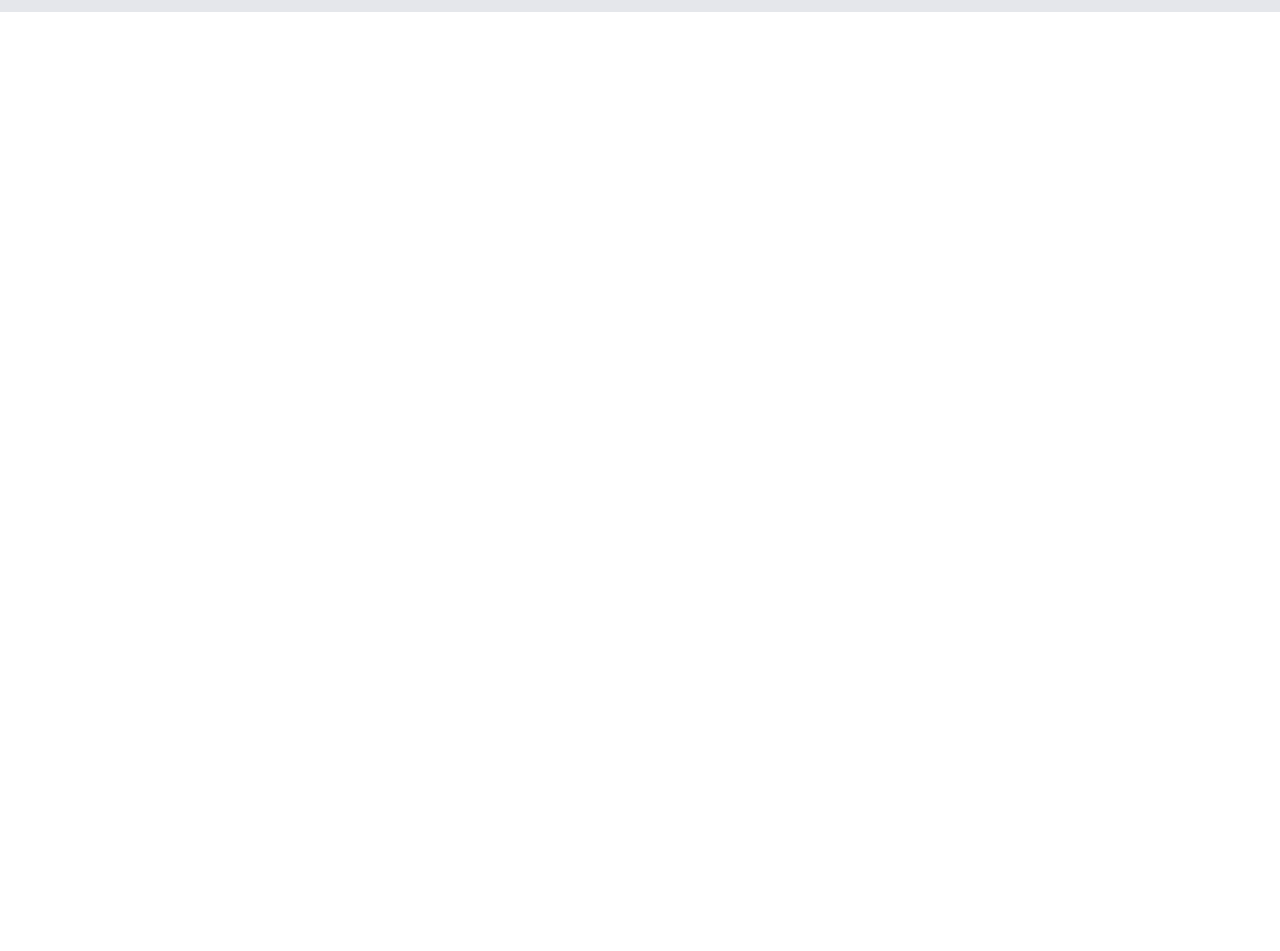
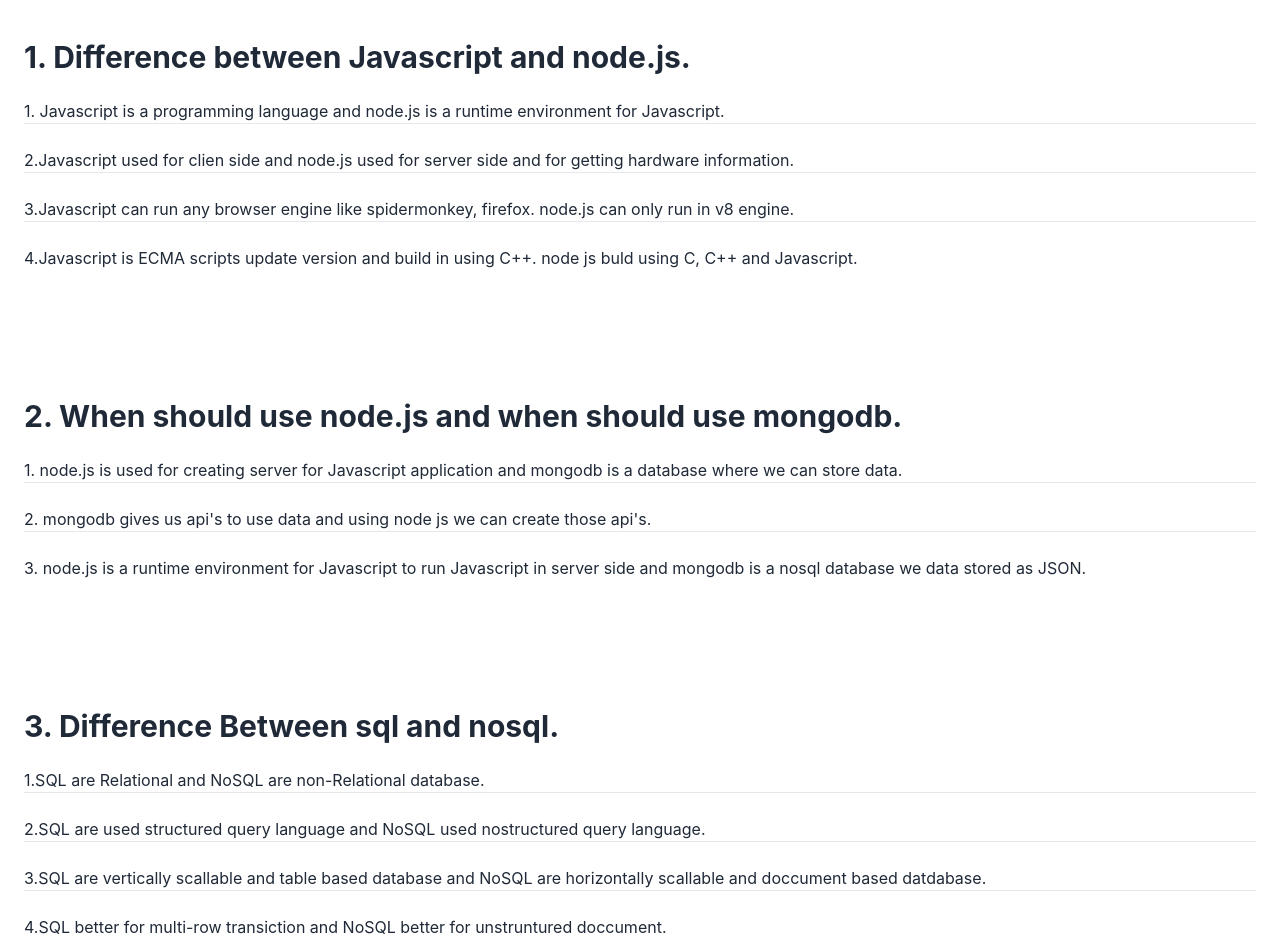
Before and after one commit to Neamul01/Gadget-hub-client, a React (Create React App) app: page /blogs in a window 1280 px wide. Shown: the part 161-1112 px from the top of the page. Before the commit the page ends 800 px from the top, so only its background shows below. Built offline with nearby package versions, Linux system fonts and the light colour scheme; no server answers; what tw-elements would draw is missing.

Commit message:
question ans done

```diff
--- a/src/components/Blogs/Blogs.js
+++ b/src/components/Blogs/Blogs.js
@@ -2,8 +2,81 @@ import React from 'react';
 
 const Blogs = () => {
     return (
-        <div>
-            <h2>This is blog section</h2>
+        <div className="container mb-24 mt-12 px-6 mx-auto">
+            <h1 className="font-bold text-3xl mb-12 text-blue-500">Questions Answer :</h1>
+            {/* first question ans */}
+            <section className="mb-32 text-gray-800 text-left">
+                <h1 className="font-bold text-3xl mb-6">1. Difference between Javascript and node.js.</h1>
+                <div>
+                    <p >
+                        1. Javascript is a programming language and node.js is a runtime environment for Javascript.
+                    </p>
+                    <hr /><br />
+                    <p >
+                        2.Javascript used for clien side and node.js used for server side and for getting hardware information.
+                    </p>
+                    <hr /><br />
+                    <p >
+                        3.Javascript can run any browser engine like spidermonkey, firefox. node.js can only run in v8 engine.
+                    </p>
+                    <hr /><br />
+                    <p >
+                        4.Javascript is ECMA scripts update version and build in using C++. node js buld using C, C++ and Javascript.
+                    </p>
+                </div>
+            </section>
+
+            {/* second question ans  */}
+            <section className="mb-32 text-gray-800 text-left">
+                <h1 className="font-bold text-3xl mb-6">2. When should use node.js and when should use mongodb.</h1>
+                <div>
+                    <p >
+                        1. node.js is used for creating server for Javascript application and mongodb is a database where we can store data.
+                    </p>
+                    <hr /><br />
+                    <p >
+                        2. mongodb gives us api's to use data and using node js we can create those api's.
+                    </p>
+                    <hr /><br />
+                    <p >
+                        3. node.js is a runtime environment for Javascript to run Javascript in server side and mongodb is a nosql database we data stored as JSON.
+                    </p>
+                </div>
+            </section>
+
+            {/* third question ans  */}
+            <section className="mb-32 text-gray-800 text-left">
+                <h1 className="font-bold text-3xl mb-6">3. Difference Between sql and nosql.</h1>
+                <div>
+                    <p >
+                        1.SQL are Relational and NoSQL are non-Relational database.
+                    </p>
+                    <hr /><br />
+                    <p >
+                        2.SQL are used structured query language and NoSQL used nostructured query language.
+                    </p>
+                    <hr /><br />
+                    <p >
+                        3.SQL are vertically scallable and table based database and NoSQL are horizontally scallable and doccument based datdabase.
+                    </p>
+                    <hr /><br />
+                    <p >
+                        4.SQL better for multi-row transiction and NoSQL better for unstruntured doccument.
+                    </p>
+                </div>
+            </section>
+
+            {/* forth question ans */}
+            <section className="mb-32 text-gray-800 text-left">
+                <h1 className="font-bold text-3xl mb-6">4. What is the purpose of jwt and what does it work.</h1>
+                <p>
+                    jwt(JSON Web Token) is an open standard. It is used for authentication. To give data right person and take data safe we use jwt token. <br />
+                    It has 3 different parts 'Header','Payload' and 'Signature'. Header contains type of token , payload contains information about user and signature ensures that the token is valid and from right person. <br />
+                    When a user logged in or authenticted a token send to the server and after every time we want data from server we can varify user using the token so that we confirm the user is authenticated .
+                </p>
+            </section>
+
+
         </div>
     );
 };
--- a/src/components/Home/Home/Home.js
+++ b/src/components/Home/Home/Home.js
@@ -1,5 +1,7 @@
 import React, { useEffect, useState } from 'react';
+import toast from 'react-hot-toast';
 import { Link } from 'react-router-dom';
+import Loading from '../../Shared/Loading/Loading';
 import Banner from '../Banner/Banner';
 import Features from '../Features/Features';
 import Items from '../Items/Items';
@@ -7,11 +9,21 @@ import Quality from '../Quality/Quality';
 
 const Home = () => {
     const [items, setItems] = useState([]);
+    const [loading, setLoading] = useState(false);
 
     useEffect(() => {
-        fetch('https://gadget-hub-assignment-11.herokuapp.com/items')
+        const fetchItem = fetch('https://gadget-hub-assignment-11.herokuapp.com/items')
             .then(res => res.json())
             .then(data => setItems(data.slice(0, 6)))
+        toast.promise(
+            fetchItem,
+            {
+                loading: setLoading(true),
+                success: setLoading(false),
+                error: <b>Could not load items....</b>,
+
+            }
+        );
     }, [])
 
     return (
@@ -19,6 +31,9 @@ const Home = () => {
             {/*banner section */}
             <Banner></Banner>
 
+            {
+                loading && <Loading></Loading>
+            }
             {/*Items section */}
             <div className='mt-8 md:px-8 px-4 text-gray-900' >
                 <h2 className='text-3xl font-bold mb-12 text-center'>Items</h2>
```
